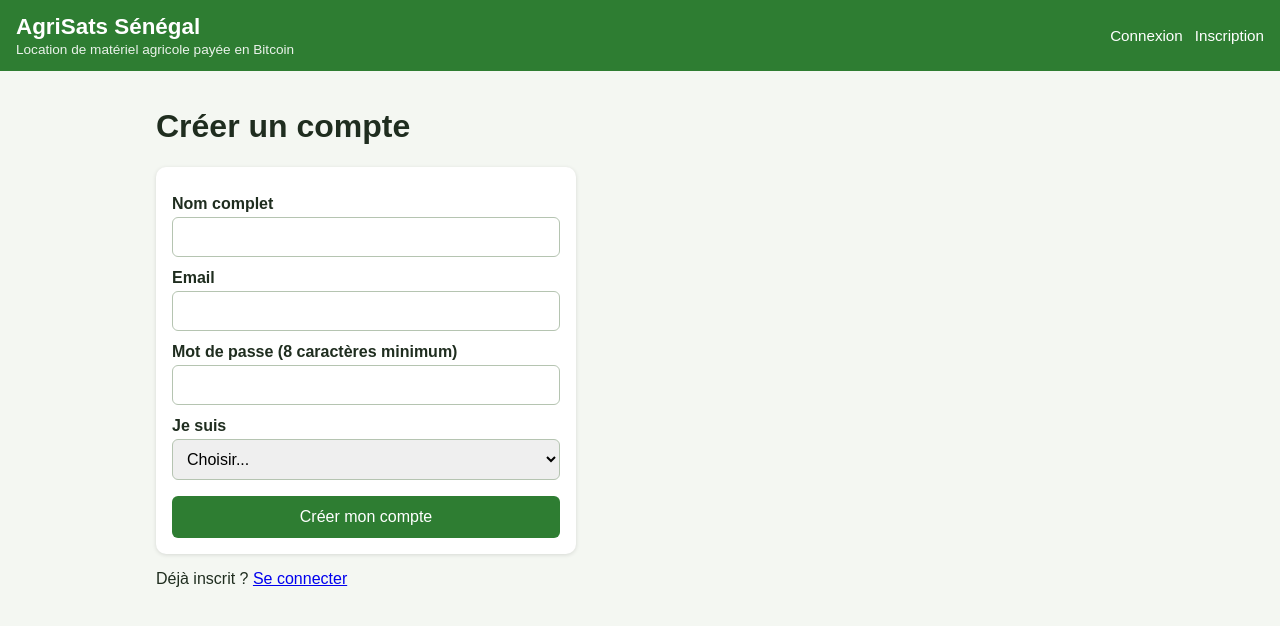
After one commit to aminetou-kane/agrisats-senegal, a Flask app: template templates/inscription.html in a window 1280 px wide. The commit adds this page. Shown: the top 626 px of the page. Run offline with Flask 3, Linux system fonts and the light colour scheme; the template is opened without the code that fills it, so the values that code supplies are empty; some libraries are stand-ins or nearby versions.

Commit message:
Inscription, connexion et protection CSRF

```diff
--- a/app.py
+++ b/app.py
@@ -1,8 +1,23 @@
+import os
 import sqlite3
-from flask import Flask, g, render_template, request, abort
+from dotenv import load_dotenv
+from flask import (Flask, g, render_template, request, abort,
+                   session, redirect, url_for, flash)
+from flask_wtf.csrf import CSRFProtect
+from werkzeug.security import generate_password_hash, check_password_hash
+
+load_dotenv()
 
 app = Flask(__name__)
-DATABASE = "agriloc.db"
+app.secret_key = os.environ.get("SECRET_KEY")
+if not app.secret_key:
+    raise RuntimeError("SECRET_KEY manquante : créez le fichier .env")
+
+app.config["SESSION_COOKIE_HTTPONLY"] = True
+app.config["SESSION_COOKIE_SAMESITE"] = "Lax"
+csrf = CSRFProtect(app)
+
+DATABASE = "agrisats.db"
 
 
 def get_db():
@@ -77,5 +92,83 @@ def detail_equipement(equipement_id):
 
     return render_template("detail.html", equipement=equipement)
 
+@app.before_request
+def charger_utilisateur():
+    """Avant chaque page : retrouve l'utilisateur connecté, s'il y en a un."""
+    g.user = None
+    user_id = session.get("user_id")
+    if user_id is not None:
+        g.user = get_db().execute(
+            "SELECT id, nom, role FROM utilisateurs WHERE id = ?", (user_id,)
+        ).fetchone()
+
+
+@app.route("/inscription", methods=["GET", "POST"])
+def inscription():
+    erreur = None
+    if request.method == "POST":
+        nom = request.form.get("nom", "").strip()
+        email = request.form.get("email", "").strip().lower()
+        mot_de_passe = request.form.get("mot_de_passe", "")
+        role = request.form.get("role", "")
+
+        if not nom or len(nom) > 80:
+            erreur = "Veuillez saisir un nom valide."
+        elif "@" not in email or len(email) > 120:
+            erreur = "Veuillez saisir un email valide."
+        elif len(mot_de_passe) < 8:
+            erreur = "Le mot de passe doit contenir au moins 8 caractères."
+        elif role not in ("proprietaire", "producteur"):
+            erreur = "Veuillez choisir un profil."
+        else:
+            db = get_db()
+            existe = db.execute(
+                "SELECT id FROM utilisateurs WHERE email = ?", (email,)
+            ).fetchone()
+            if existe:
+                erreur = "Un compte existe déjà avec cet email."
+            else:
+                db.execute(
+                    "INSERT INTO utilisateurs (nom, email, mot_de_passe_hache, role) VALUES (?, ?, ?, ?)",
+                    (nom, email, generate_password_hash(mot_de_passe), role),
+                )
+                db.commit()
+                flash("Compte créé. Vous pouvez vous connecter.")
+                return redirect(url_for("connexion"))
+        return render_template(
+        "inscription.html",
+        erreur=erreur,
+        nom=request.form.get("nom", ""),
+        email=request.form.get("email", ""),
+    )
+
+
+@app.route("/connexion", methods=["GET", "POST"])
+def connexion():
+    erreur = None
+    if request.method == "POST":
+        email = request.form.get("email", "").strip().lower()
+        mot_de_passe = request.form.get("mot_de_passe", "")
+
+        utilisateur = get_db().execute(
+            "SELECT * FROM utilisateurs WHERE email = ?", (email,)
+        ).fetchone()
+
+        if utilisateur is None or not check_password_hash(
+            utilisateur["mot_de_passe_hache"], mot_de_passe
+        ):
+            erreur = "Email ou mot de passe incorrect."
+        else:
+            session.clear()
+            session["user_id"] = utilisateur["id"]
+            return redirect(url_for("accueil"))
+    return render_template("connexion.html", erreur=erreur)
+
+
+@app.route("/deconnexion", methods=["POST"])
+def deconnexion():
+    session.clear()
+    return redirect(url_for("accueil"))
+
 if __name__ == "__main__":
     app.run(debug=True)
--- a/init_db.py
+++ b/init_db.py
@@ -1,7 +1,7 @@
 import sqlite3
 from werkzeug.security import generate_password_hash
 
-connexion = sqlite3.connect("agriloc.db")
+connexion = sqlite3.connect("agrisats.db")
 connexion.execute("PRAGMA foreign_keys = ON")
 
 # 1. Créer les tables à partir de schema.sql
--- a/requirements.txt
+++ b/requirements.txt
@@ -1,7 +1,10 @@
 blinker==1.9.0
 click==8.5.0
 Flask==3.1.3
+Flask-WTF==1.3.0
 itsdangerous==2.2.0
 Jinja2==3.1.6
 MarkupSafe==3.0.4
+python-dotenv==1.2.4
 Werkzeug==3.1.9
+WTForms==3.3.1
--- a/static/css/style.css
+++ b/static/css/style.css
@@ -46,3 +46,18 @@ body {
 .bouton-reserver { width: 100%; padding: 14px; font-size: 1.05rem; border: none; border-radius: 8px; background: #2e7d32; color: white; margin-top: 8px; }
 .bouton-reserver:disabled { background: #a9b8a5; cursor: not-allowed; }
 .note { font-size: 0.85rem; color: #6b7d66; }
+
+
+.entete { display: flex; justify-content: space-between; align-items: center; flex-wrap: wrap; gap: 8px; }
+.menu { display: flex; align-items: center; gap: 12px; }
+.menu a, .menu span { color: white; text-decoration: none; font-size: 0.95rem; }
+.menu form { margin: 0; }
+.lien-bouton { background: none; border: 1px solid white; color: white; padding: 6px 10px; border-radius: 6px; cursor: pointer; }
+
+.formulaire { background: white; padding: 16px; border-radius: 10px; max-width: 420px; box-shadow: 0 1px 4px rgba(0,0,0,0.12); margin-bottom: 12px; }
+.formulaire label { display: block; margin: 12px 0 4px; font-weight: bold; }
+.formulaire input, .formulaire select { width: 100%; padding: 10px; font-size: 1rem; border: 1px solid #b5c4b1; border-radius: 6px; }
+.formulaire button { margin-top: 16px; width: 100%; padding: 12px; font-size: 1rem; background: #2e7d32; color: white; border: none; border-radius: 6px; cursor: pointer; }
+
+.erreur { background: #fdecea; color: #b71c1c; padding: 10px; border-radius: 6px; }
+.message { background: #e8f5e9; color: #1b5e20; padding: 10px; border-radius: 6px; }
--- a/templates/base.html
+++ b/templates/base.html
@@ -8,10 +8,27 @@
 </head>
 <body>
     <header class="entete">
-        <a href="{{ url_for('accueil') }}" class="logo">AgriSats Sénégal</a>
-        <span class="slogan">Location de matériel agricole payée en Bitcoin</span>
+        <div>
+            <a href="{{ url_for('accueil') }}" class="logo">AgriSats Sénégal</a>
+            <span class="slogan">Location de matériel agricole payée en Bitcoin</span>
+        </div>
+        <nav class="menu">
+            {% if g.user %}
+            <span>Bonjour, {{ g.user["nom"] }}</span>
+            <form method="post" action="{{ url_for('deconnexion') }}">
+                <input type="hidden" name="csrf_token" value="{{ csrf_token() }}">
+                <button type="submit" class="lien-bouton">Se déconnecter</button>
+            </form>
+            {% else %}
+            <a href="{{ url_for('connexion') }}">Connexion</a>
+            <a href="{{ url_for('inscription') }}">Inscription</a>
+            {% endif %}
+        </nav>
     </header>
     <main class="contenu">
+        {% with messages = get_flashed_messages() %}
+        {% for message in messages %}<p class="message">{{ message }}</p>{% endfor %}
+        {% endwith %}
         {% block contenu %}{% endblock %}
     </main>
 </body>
--- /dev/null
+++ b/templates/inscription.html
@@ -0,0 +1,32 @@
+{% extends "base.html" %}
+
+{% block titre %}Inscription - AgriSats Sénégal{% endblock %}
+
+{% block contenu %}
+<h1>Créer un compte</h1>
+
+{% if erreur %}<p class="erreur">{{ erreur }}</p>{% endif %}
+
+<form method="post" class="formulaire">
+    <input type="hidden" name="csrf_token" value="{{ csrf_token() }}">
+
+    <label for="nom">Nom complet</label>
+    <input type="text" id="nom" name="nom" maxlength="80" value="{{ nom }}" required>
+
+    <label for="email">Email</label>
+    <input type="email" id="email" name="email" maxlength="120" value="{{ email }}" required>
+
+    <label for="mot_de_passe">Mot de passe (8 caractères minimum)</label>
+    <input type="password" id="mot_de_passe" name="mot_de_passe" minlength="8" required>
+
+    <label for="role">Je suis</label>
+    <select id="role" name="role" required>
+        <option value="">Choisir...</option>
+        <option value="producteur">Producteur (je cherche du matériel)</option>
+        <option value="proprietaire">Propriétaire (je loue mon matériel)</option>
+    </select>
+
+    <button type="submit">Créer mon compte</button>
+</form>
+<p>Déjà inscrit ? <a href="{{ url_for('connexion') }}">Se connecter</a></p>
+{% endblock %}
```
Also changed, not shown: templates/connexion.html (added, +22 -0 lines).
